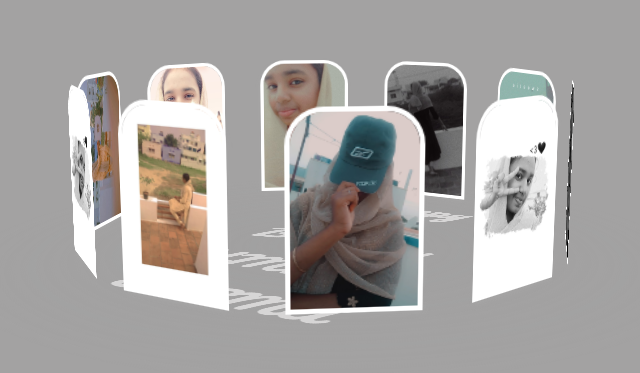
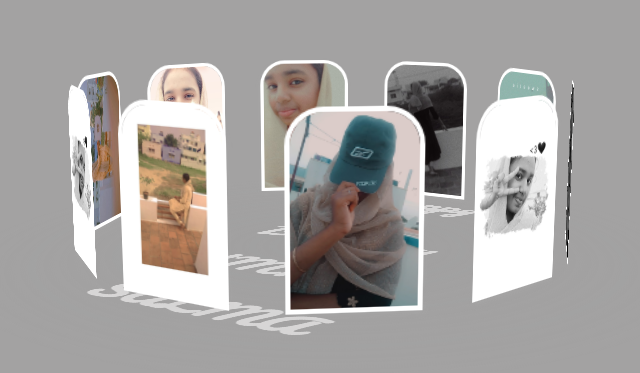
Before and after one commit to Mohammed-137/Happy, a plain HTML site: page index.html in a window 1280 px wide. Shown: the part 237-610 px from the top of the page, without its empty margins (311-951 px from the left). Drawn offline with nearby package versions, Linux system fonts and the light colour scheme; a web font is replaced by a local one.

```diff
--- a/birth.css
+++ b/birth.css
@@ -71,7 +71,7 @@
 
 /* Text below rotating images */
 #drag-container p {
-  line-height: 106px;
+  line-height: 126px;
   position: absolute;
   top: 100%;
   left: 50%;
```
